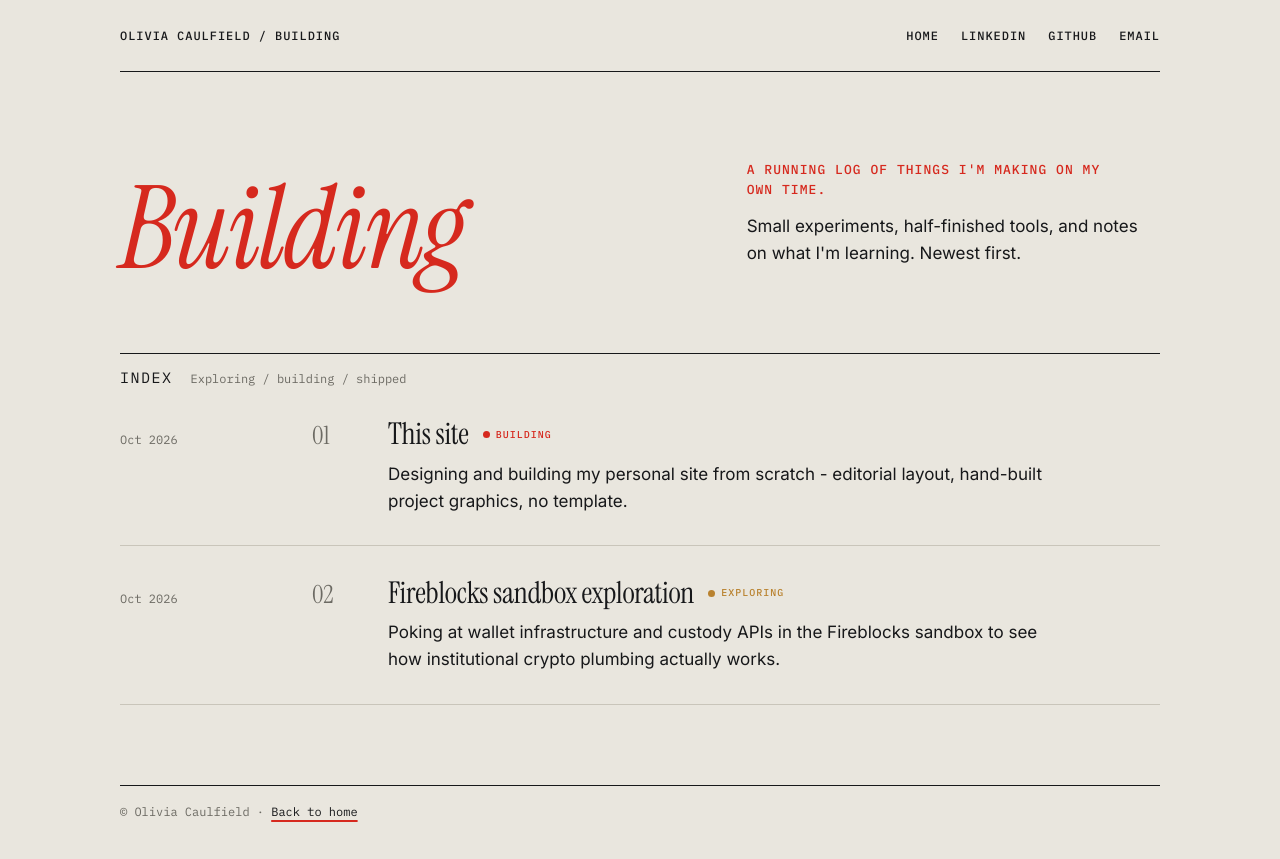
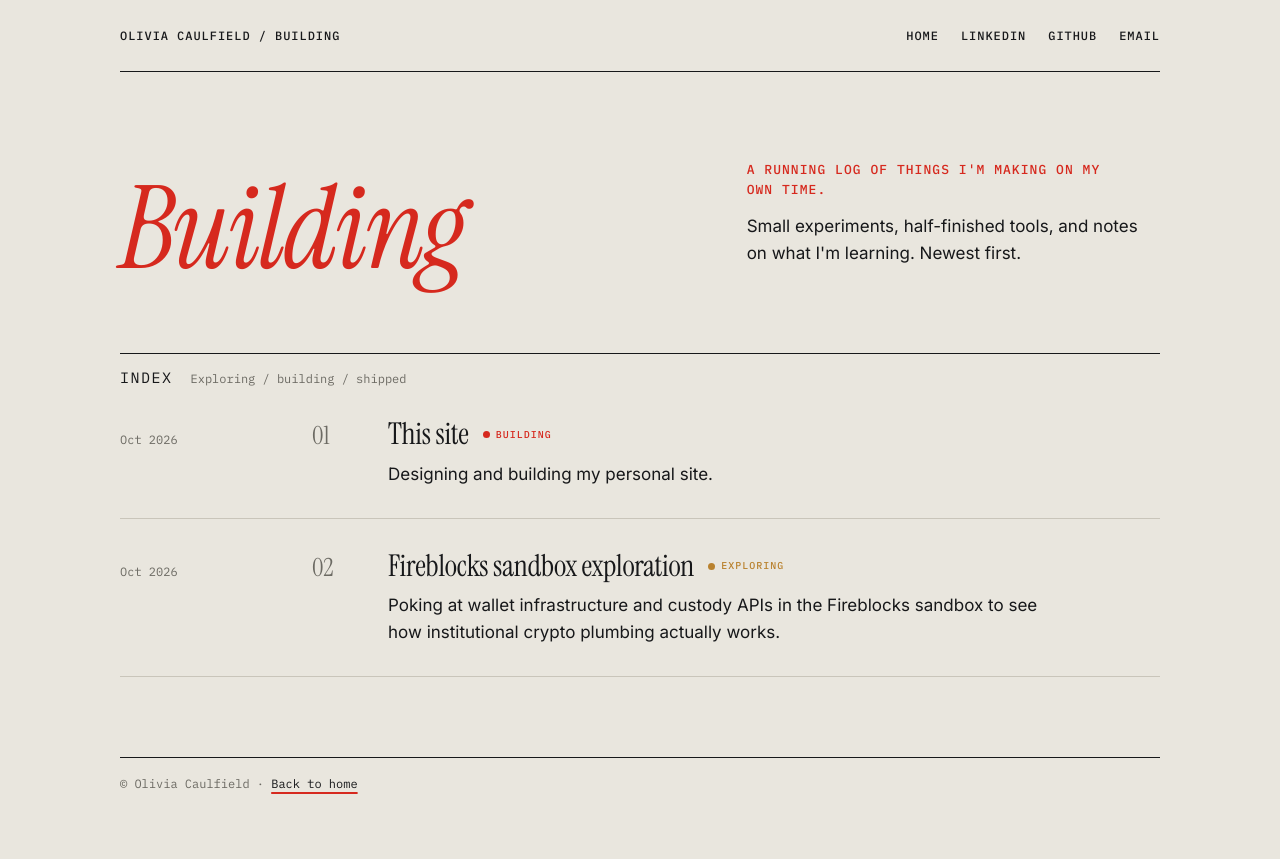
Before and after one commit to caulog/caulog.github.io, a plain HTML site: page building.html in a window 1280 px wide. After the commit the page ends 831 px from the top, so only its background shows below. Drawn offline with Linux system fonts and the light colour scheme.

Commit message:
Update building.html

```diff
--- a/building.html
+++ b/building.html
@@ -67,7 +67,7 @@ footer{border-top:1px solid var(--ink);padding:18px 0 40px;font:12px var(--mono)
 
 <div class="entry"><div class="when">Oct 2026</div><div class="num">01</div>
 <div class="what"><b>This site</b><span class="stat building">Building</span>
-<p>Designing and building my personal site from scratch - editorial layout, hand-built project graphics, no template.</p></div></div>
+<p>Designing and building my personal site.</p></div></div>
 
 <div class="entry"><div class="when">Oct 2026</div><div class="num">02</div>
 <div class="what"><b>Fireblocks sandbox exploration</b><span class="stat exploring">Exploring</span>
```
